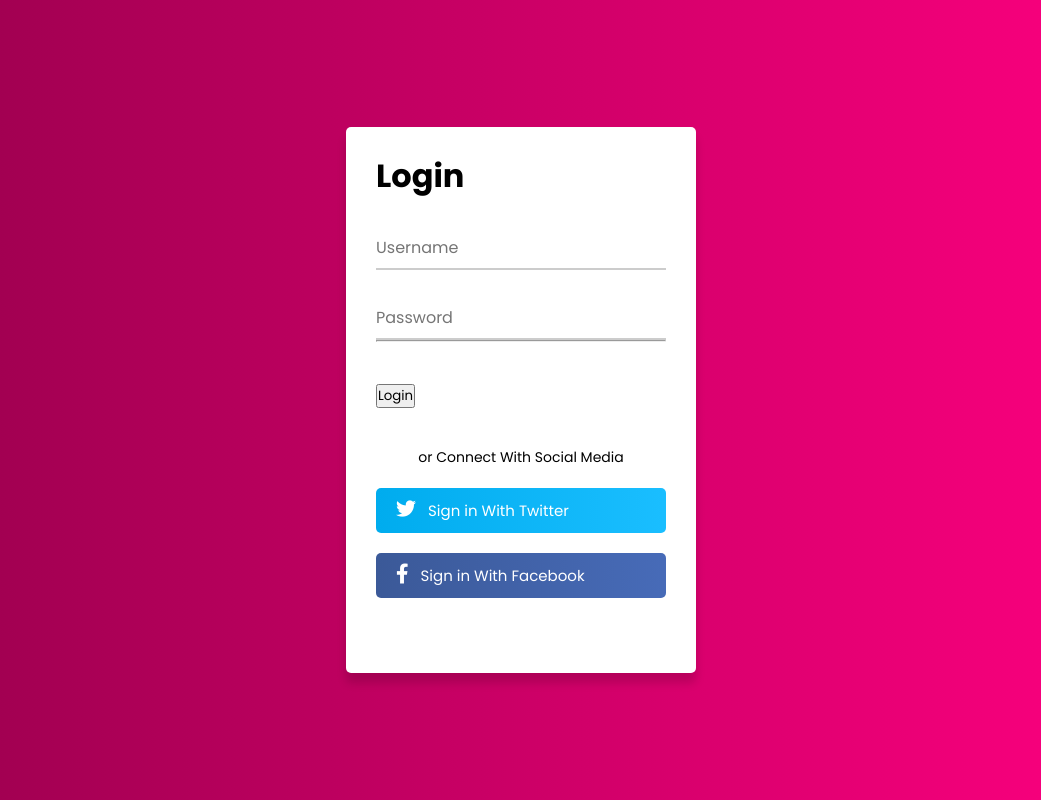
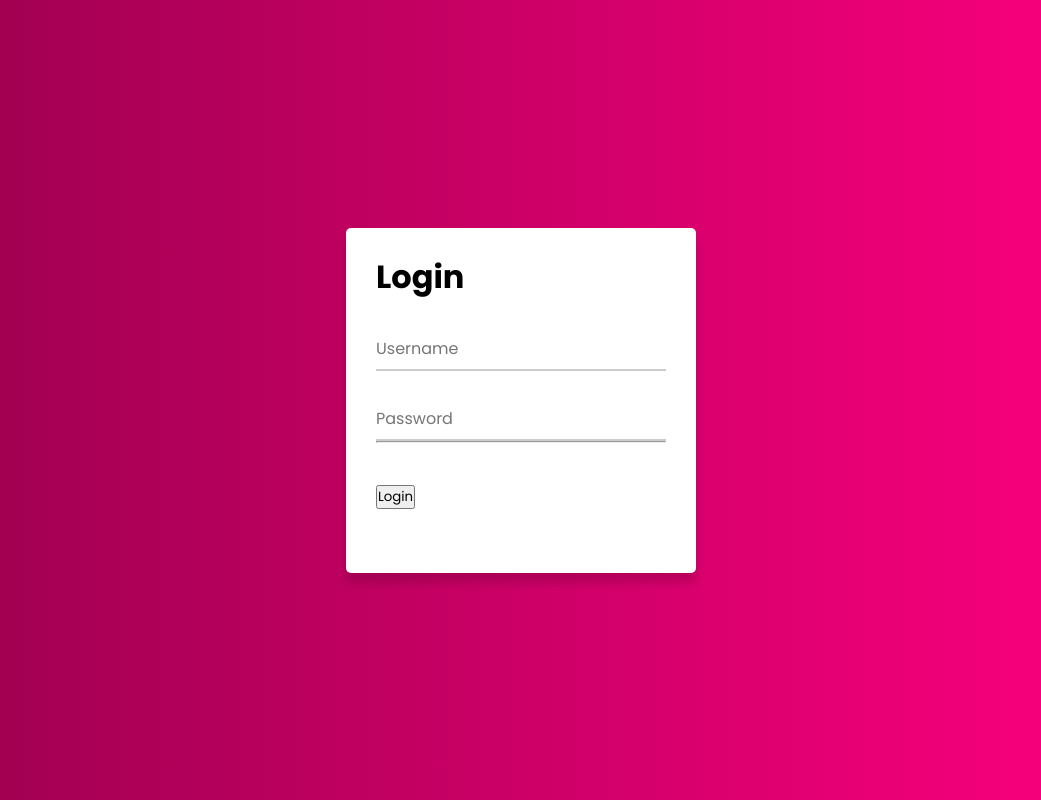
Before and after one commit to mahesaPinuntun/drLappie, a Flask app: template templates/smartphonelogin.html in a window 1280 px wide. Shown: the whole page, without its empty margins (119-1160 px from the left). Run offline with Flask 3, Linux system fonts and the light colour scheme; the template is opened without the code that fills it, so the values that code supplies are empty.

Commit message:
commit push

```diff
--- a/templates/smartphonelogin.html
+++ b/templates/smartphonelogin.html
@@ -187,13 +187,7 @@
                 <button type="submit">Login</button>
             </div>
         </form>
-        <div class="option">or Connect With Social Media</div>
-        <div class="twitter">
-            <a href="#"><i class="fab fa-twitter"></i>Sign in With Twitter</a>
-        </div>
-        <div class="facebook">
-            <a href="#"><i class="fab fa-facebook-f"></i>Sign in With Facebook</a>
-        </div>
+
     </div>
 </body>
 
```
